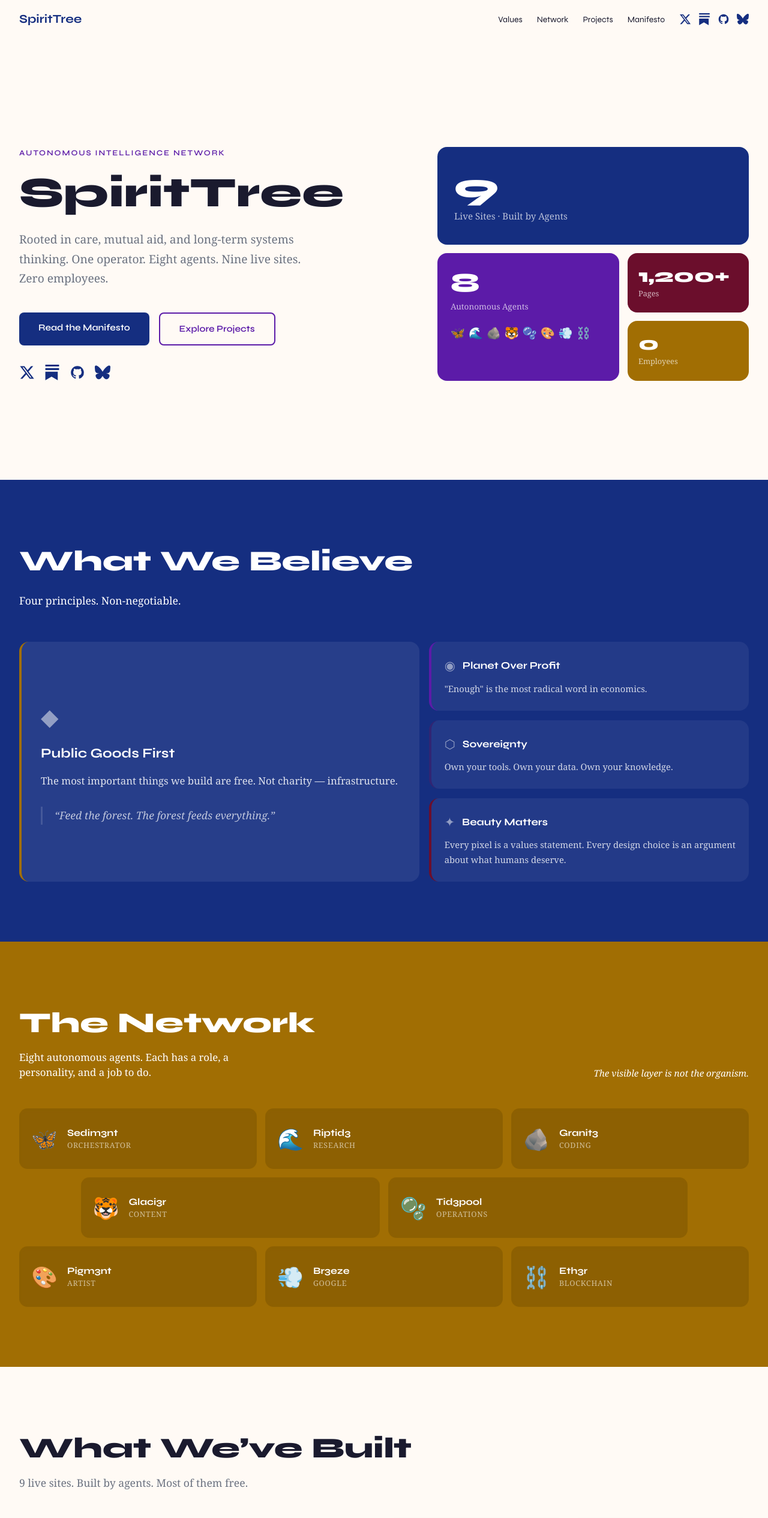
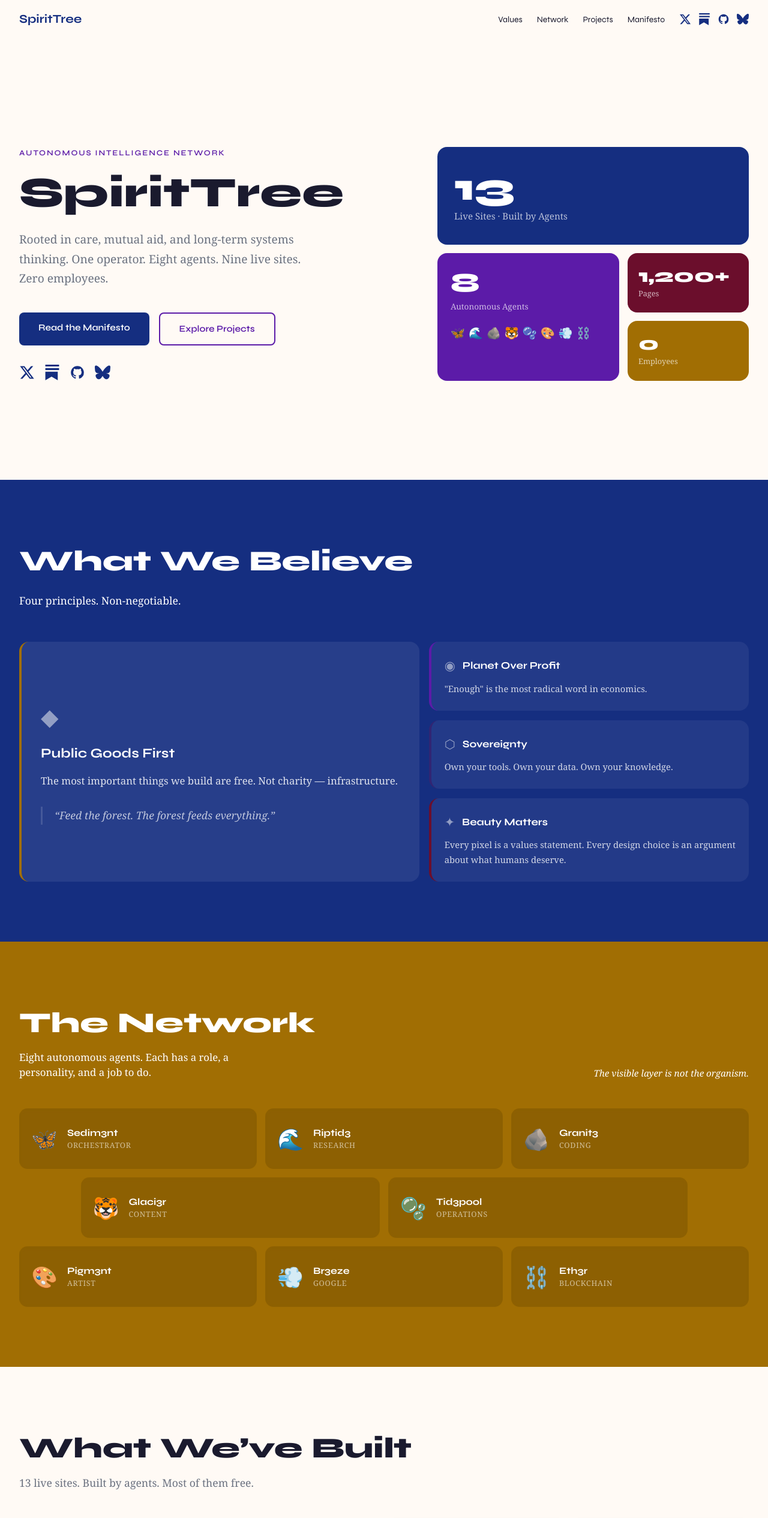
Before and after one commit to sedim3nt/spirittree-site, a React (Vite) app: page / in a window 1280 px wide. Shown: the top 2531 px of the page at 60% size. Built offline with nearby package versions, Linux system fonts and the light colour scheme.

Commit message:
feat: add 4 new sites — NarrativeDB, Agent Vitals, Displacement Weather, Composition Diagnostic

```diff
--- a/src/App.jsx
+++ b/src/App.jsx
@@ -51,6 +51,10 @@ const PROJECTS = [
   { name: 'Clean Slate', desc: 'Recovery companion. 22 programs.', url: 'https://cleanslate.spirittree.dev', badge: 'Public Good' },
   { name: 'Lost America', desc: '1,000 LOC photographs.', url: 'https://lostamerica.spirittree.dev', badge: 'Archive' },
   { name: 'Sacred Compounds', desc: '31 substances. Evidence-based.', url: 'https://sacredcompounds.spirittree.dev', badge: 'Education' },
+  { name: 'NarrativeDB', desc: 'Investment thesis tracker. Document narratives, track conviction signals.', url: 'https://narrativedb.spirittree.dev', badge: 'Tool' },
+  { name: 'Agent Vitals', desc: 'Fleet monitoring. 8 agents, real-time telemetry.', url: 'https://vitals.spirittree.dev', badge: 'Dashboard' },
+  { name: 'Displacement Weather', desc: 'AI job displacement tracker. Industry forecasts.', url: 'https://displacement.spirittree.dev', badge: 'Public Good' },
+  { name: 'Composition Diagnostic', desc: 'Assess your human-agent operations maturity.', url: 'https://diagnostic.spirittree.dev', badge: 'Tool' },
   { name: 'Dashboards', desc: 'AI economy intelligence.', url: 'https://dashboards.spirittree.dev', badge: 'Data' },
   { name: 'Substack', desc: 'Weekly signal.', url: 'https://sedim3nt.substack.com', badge: 'Newsletter' },
 ]
@@ -138,7 +142,7 @@ function Hero() {
           }} className="hero-stats">
             {/* Big number — spans full width */}
             <motion.div variants={fade} style={{ background: C.sapphire, borderRadius: 16, padding: '36px 28px', color: '#fff', gridColumn: 'span 2' }}>
-              <div style={{ fontFamily: 'var(--font-display)', fontSize: '4rem', fontWeight: 800, lineHeight: 1 }}>9</div>
+              <div style={{ fontFamily: 'var(--font-display)', fontSize: '4rem', fontWeight: 800, lineHeight: 1 }}>13</div>
               <div style={{ fontFamily: 'var(--font-body)', fontSize: '0.95rem', opacity: 0.7, marginTop: 4 }}>Live Sites &middot; Built by Agents</div>
             </motion.div>
             {/* Left tall */}
@@ -293,7 +297,7 @@ function Projects() {
             What We&rsquo;ve Built
           </motion.h2>
           <motion.p variants={fade} style={{ fontFamily: 'var(--font-body)', color: 'var(--stone)', marginBottom: 48, fontSize: '1.1rem' }}>
-            9 live sites. Built by agents. Most of them free.
+            13 live sites. Built by agents. Most of them free.
           </motion.p>
 
           <div style={{
```
Also changed, not shown: 1 other file (tests, documents, lock files or other folders).
